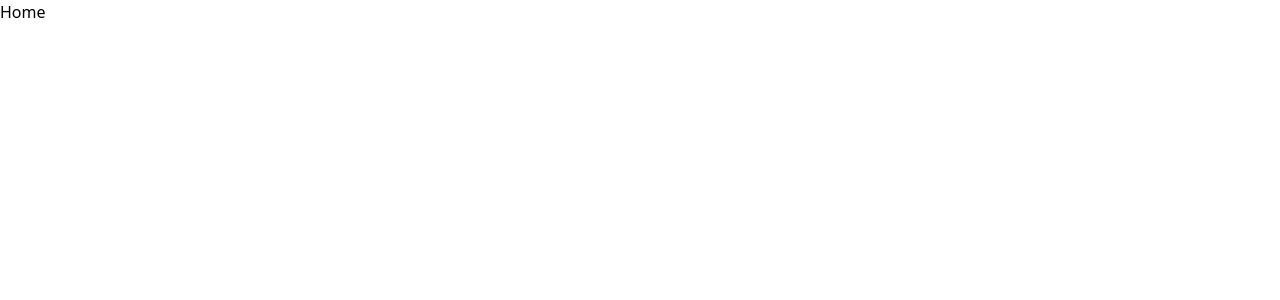
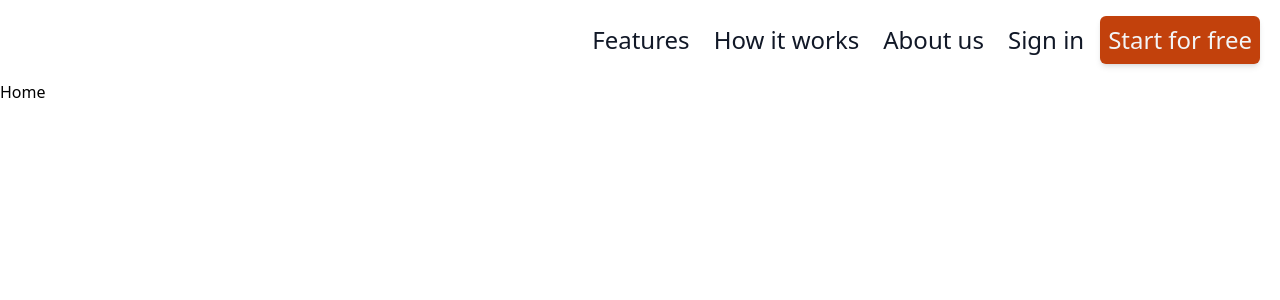
Before and after one commit to CodeX-computing/ajenda, a React (Create React App) app: page / in a window 1280 px wide. Shown: the top 300 px of the page. Built offline with nearby package versions, Linux system fonts and the light colour scheme.

Commit message:
Create the Navigation

```diff
--- a/src/components/Navigation.js
+++ b/src/components/Navigation.js
@@ -1,8 +1,8 @@
-import React from 'react';
+import React, { useState } from 'react';
 import { Link } from 'react-router-dom';
 
 function Navigation() {
-  const [isOpened, setIsOpened] = React.useState(false);
+  const [isOpened, setIsOpened] = useState(false);
 
   const toggleMenu = () => {
     if (isOpened) {
@@ -13,24 +13,24 @@ function Navigation() {
   };
   return (
     <nav className="">
-      <ul className={`${isOpened ? '-translate-x-0' : '-translate-y-full translate-x-full'} duration-500 flex flex-col absolute bg-gray-800 text-white p-32 top-0 bottom-10 right-0 rounded-bl-full justify-start items-start`}>
-        <li className="font-bold text-2xl p-2 hover:underline hover:text-orange-300">
+      <ul className={`sm:${isOpened ? '-translate-x-0' : '-translate-y-full translate-x-full'} duration-500 flex flex-col absolute lg:static bg-gray-800 lg:bg-gray-700/0 backdrop-blur-50 text-white lg:text-gray-900 p-32 lg:p-4 top-0 bottom-10 right-0 rounded-bl-full lg:rounded-none justify-start lg:justify-end items-start lg:flex-row lg:translate-x-0`}>
+        <li className="text-2xl p-2 mx-1 my-1 lg:my-0 hover:bg-gray-600 lg:hover:bg-gray-100 rounded-md">
           <Link to="/features">Features</Link>
         </li>
-        <li className="font-bold text-2xl p-2 hover:underline hover:text-orange-300">
+        <li className="text-2xl p-2 mx-1 my-1 lg:my-0 hover:bg-gray-600 lg:hover:bg-gray-100 rounded-md">
           <Link to="/tutorial">How it works</Link>
         </li>
-        <li className="font-bold text-2xl p-2 hover:underline hover:text-orange-300">
+        <li className="text-2xl p-2 mx-1 my-1 lg:my-0 hover:bg-gray-600 lg:hover:bg-gray-100 rounded-md">
           <Link to="/about">About us</Link>
         </li>
-        <li className="font-bold text-2xl p-2 hover:underline hover:text-orange-300">
+        <li className="text-2xl p-2 mx-1 my-1 lg:my-0 hover:bg-gray-600 lg:hover:bg-gray-100 rounded-md">
           <Link to="/signin">Sign in</Link>
         </li>
-        <li className="font-bold text-2xl p-2 hover:underline hover:text-orange-300">
+        <li className="text-2xl p-2 mx-1 my-1 lg:my-0 hover:bg-gray-600 text-gray-100 bg-orange-700 rounded-md shadow-md">
           <Link to="/signup">Start for free</Link>
         </li>
       </ul>
-      <button onClick={() => toggleMenu(!isOpened)} className="absolute m-4 right-0 flex flex-col items-center items-end justify-center w-10 h-10 bg-white rounded-full cursor-pointer md:hidden hover:bg-gray-200" type="button">
+      <button onClick={() => toggleMenu(!isOpened)} className="absolute m-4 right-0 flex flex-col items-center items-end justify-center w-10 h-10 bg-white rounded-full cursor-pointer lg:hidden hover:bg-gray-200" type="button">
         <svg className={`${isOpened ? 'hidden' : ''} w-6 h-6 text-gray-700`} fill="none" strokeLinecap="round" strokeLinejoin="round" strokeWidth="2" viewBox="0 0 24 24" stroke="currentColor">
           <path d="M4 6h16M4 12h16M4 18h16" className="" />
         </svg>
```
